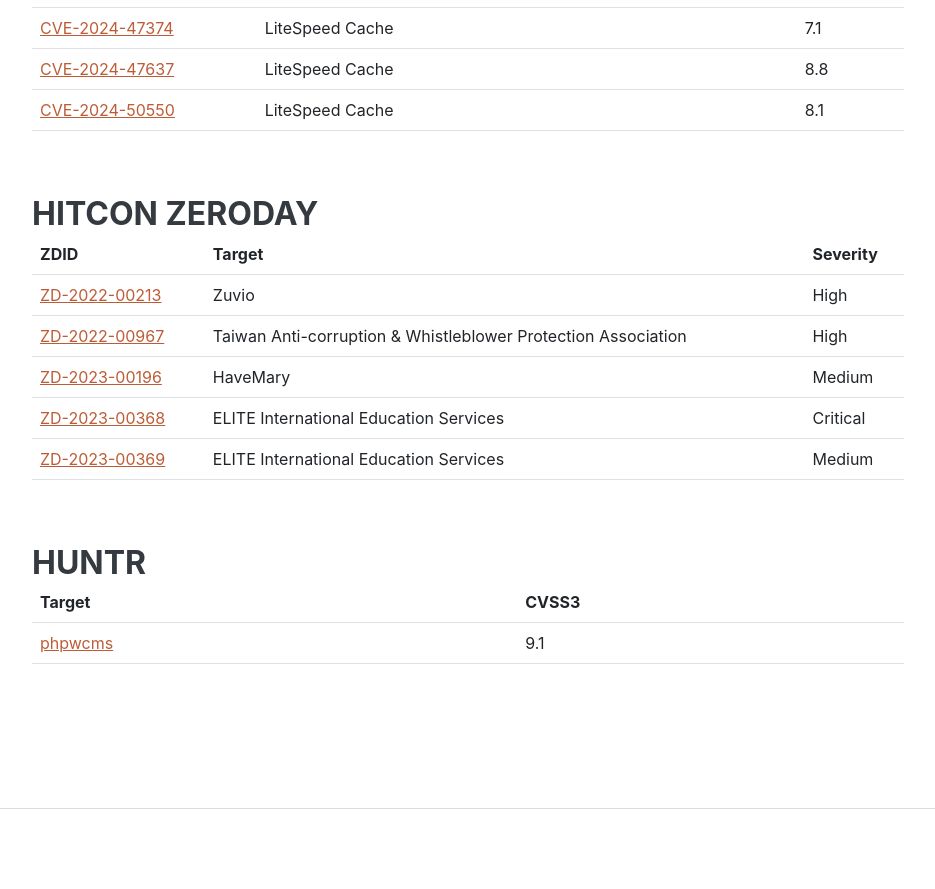
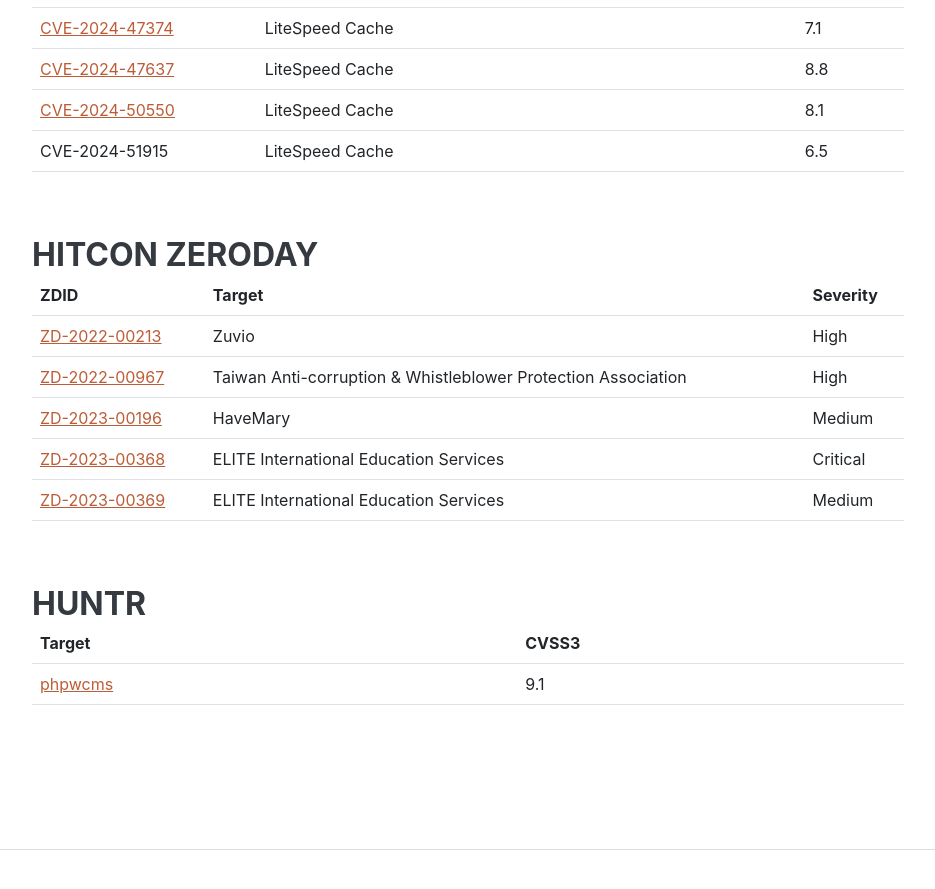
Before and after one commit to TaiYou-TW/resume, a plain HTML site: page en.html in a window 1280 px wide. Shown: the part 8028-8917 px from the top of the page, without its empty margins (328-1263 px from the left). Drawn offline with Linux system fonts and the light colour scheme; a web font is replaced by a local one.

Commit message:
feat: add CVE-2024-51915

```diff
--- a/en.html
+++ b/en.html
@@ -844,6 +844,11 @@
                                                 <td>LiteSpeed Cache</td>
                                                 <td>8.1</td>
                                             </tr>
+                                            <tr>
+                                                <td>CVE-2024-51915</td>
+                                                <td>LiteSpeed Cache</td>
+                                                <td>6.5</td>
+                                            </tr>
                                         </tbody>
                                     </table>
                                 </div>
```
Also changed, not shown: index.html (+5 -0 lines).
